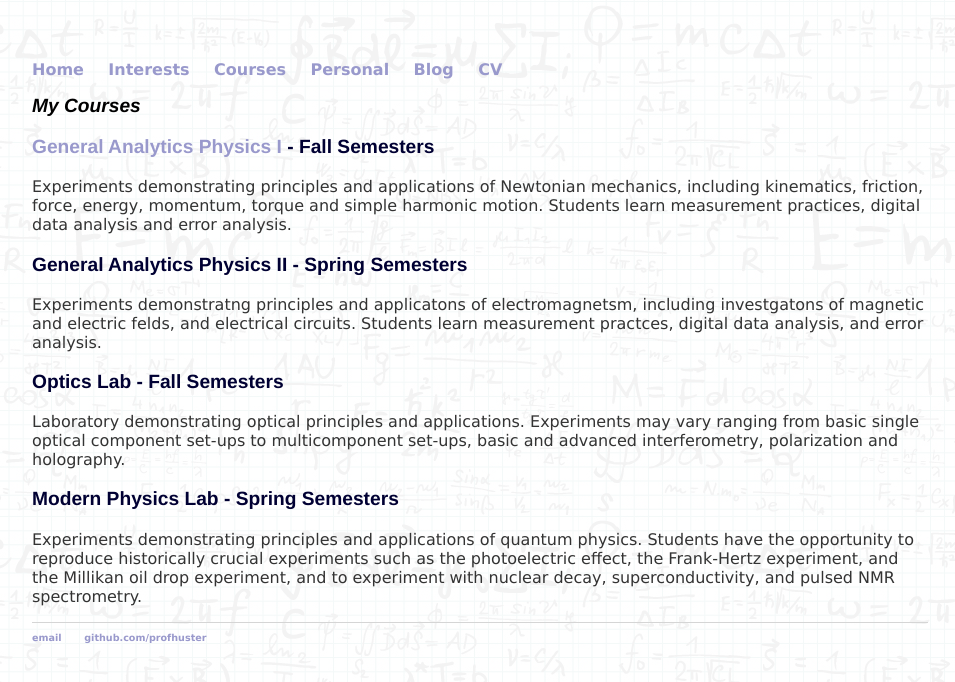
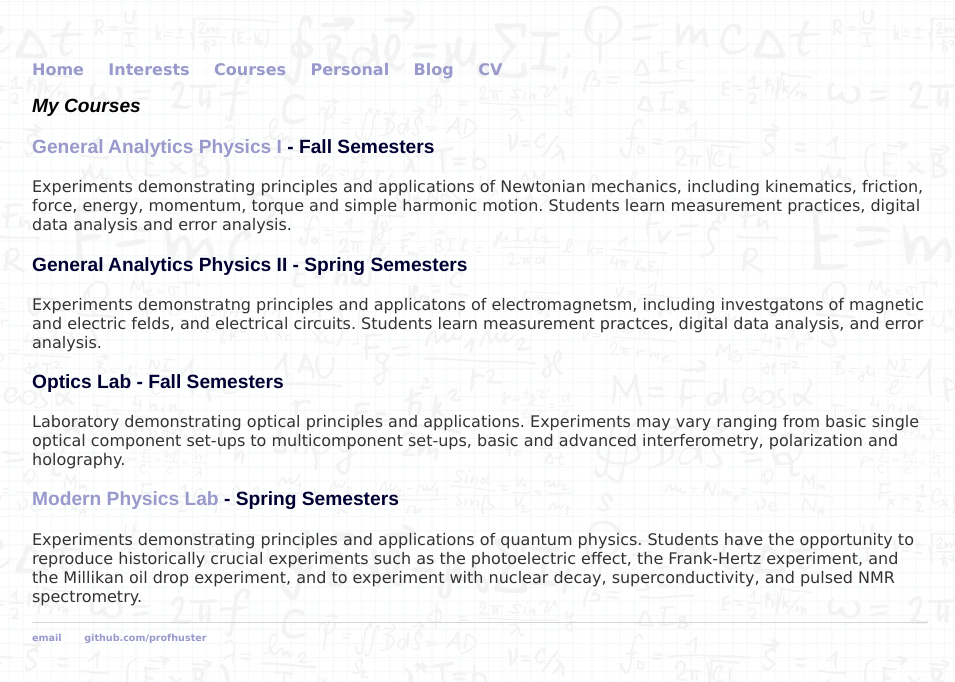
Before and after one commit to profhuster/profhuster.github.io, a Jekyll site: the page built from courses/index.md, in a window 1280 px wide. Shown: the top 682 px of the page, without its empty margins (160-1115 px from the left). Built offline with Jekyll 4.4.1, drawn with Linux system fonts in a browser that asks for light colours; part of the change alters nothing that is shown.

```diff
--- a/courses/index.md
+++ b/courses/index.md
@@ -23,7 +23,7 @@ Experiments may vary ranging from basic single optical component set-ups to
 multicomponent set-ups,  basic and advanced interferometry,
 polarization and holography.
 
-### Modern Physics Lab - Spring Semesters
+### [Modern Physics Lab](ModPhysLab) - Spring Semesters
 
 Experiments demonstrating principles and applications of quantum physics.
 Students have the opportunity to reproduce historically crucial experiments such as
```
